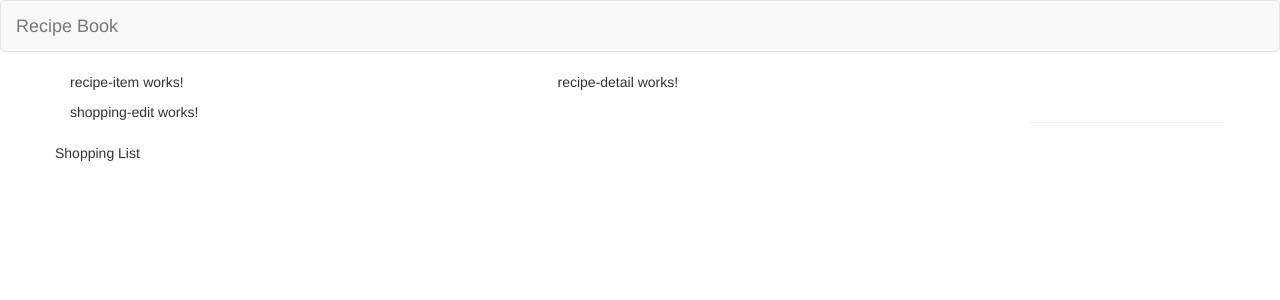
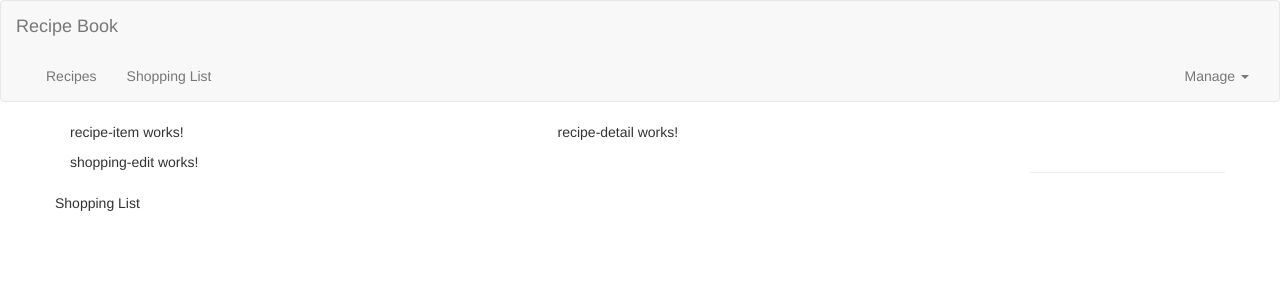
Before and after one commit to TataSher/Angular-Course, an Angular app in the folder recipe-project/: page / in a window 1280 px wide. Shown: the top 300 px of the page. Built offline with nearby package versions, Linux system fonts and the light colour scheme.

Commit message:
Added a header

```diff
--- a/recipe-project/src/app/header/header.component.html
+++ b/recipe-project/src/app/header/header.component.html
@@ -1,14 +1,22 @@
-<div class="navbar navbar-default">
+<nav class="navbar navbar-default">
     <div class="container-fluid">
-        <a href="#" class="navbar-brand">Recipe Book</a>
+        <div class="navbar-header">
+            <button type="button" class="navbar-toggle" (click)="collapsed = !collapsed">
+	            <span class="icon-bar" *ngFor="let iconBar of [1, 2, 3]"></span>
+            </button>
+  <a routerLink="/" class="navbar-brand">Recipe Book</a>
 </div>
-    <div class="collapse navbar-collabse">
+<div class="navbar-collapse" [class.collapse]="collapsed" (window:resize)="collapsed = true">
+        </div>
+
+        <div class="collapse navbar-collapse">
             <ul class="nav navbar-nav">
                 <li><a href="#">Recipes</a></li>
                 <li><a href="#">Shopping List</a></li>
             </ul>
             <ul class="nav navbar-nav navbar-right">
                 <li class="dropdown">
+                    <a href="#" class="dropdown-toggle" role="button">Manage <span class="caret"></span></a>
                     <ul class="dropdown-menu">
                         <li><a href="#">Save Data</a></li>
                         <li><a href="#">Fetch Data</a></li>
@@ -17,3 +25,4 @@
             </ul>
         </div>
     </div>
+</nav>
--- a/recipe-project/src/app/header/header.component.ts
+++ b/recipe-project/src/app/header/header.component.ts
@@ -7,5 +7,6 @@
 })
 
 export class HeaderComponent {
+    collapsed = true;
 
 }
```
Lines whose indentation alone changed are shown as unchanged.
